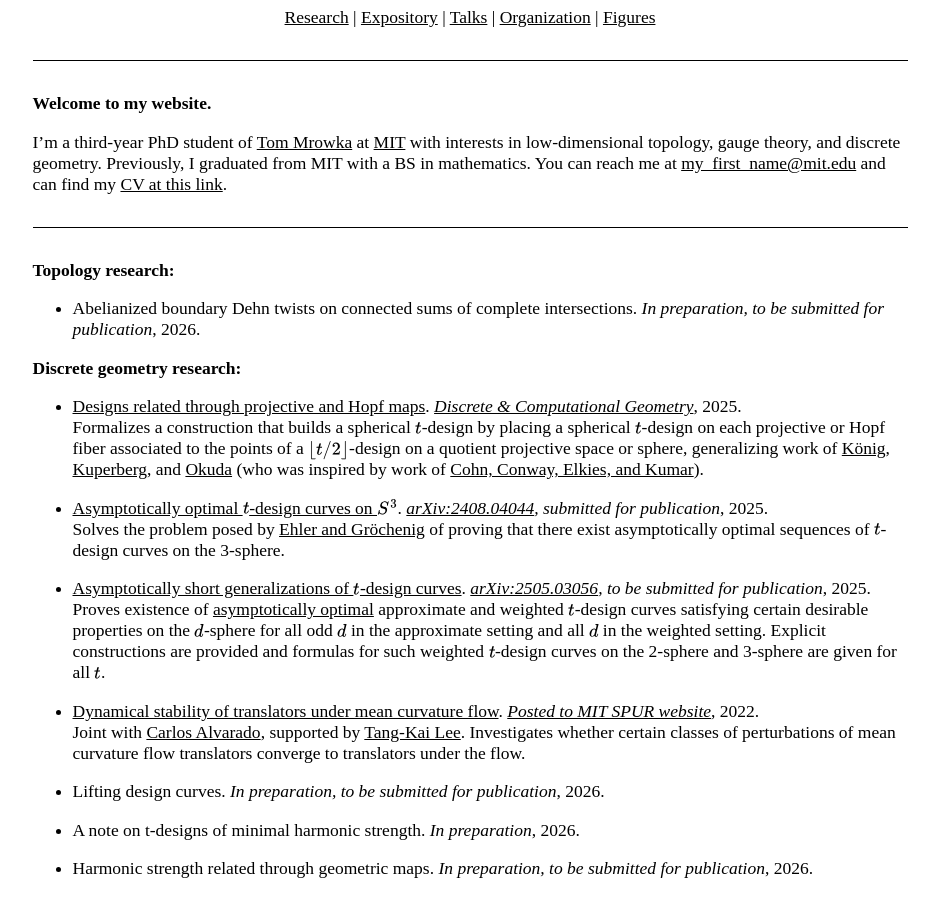
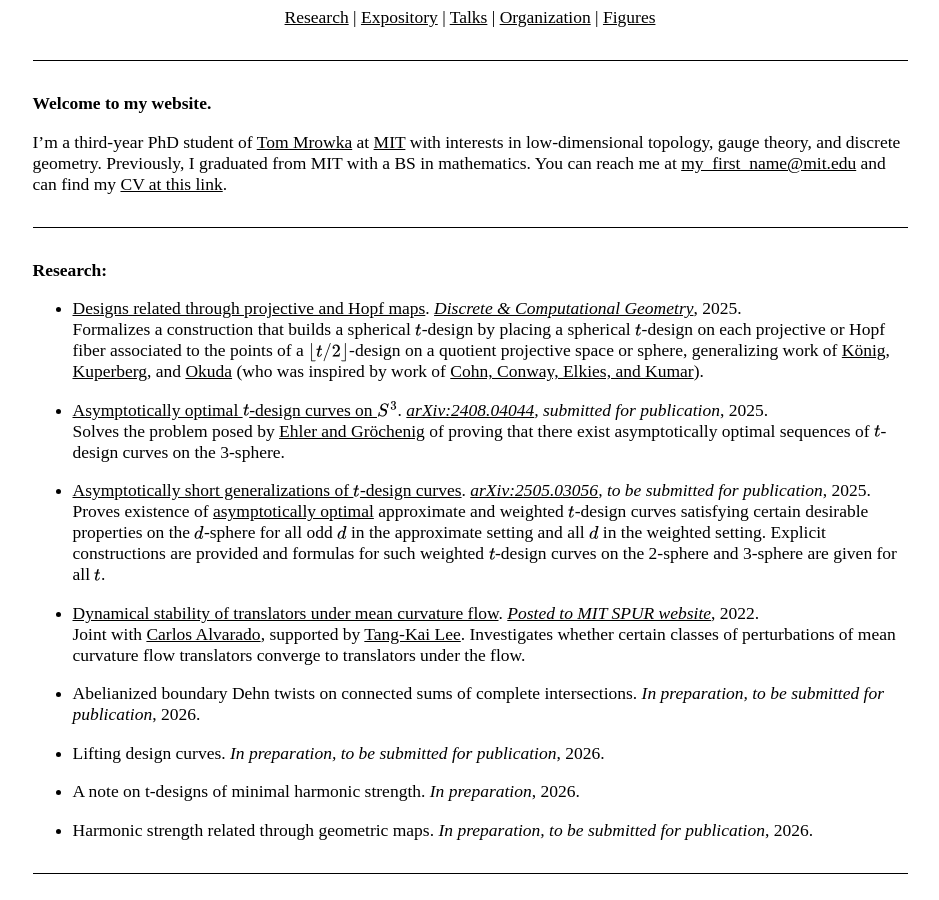
Before and after one commit to AyodejiLindblad/AyodejiLindblad.github.io, a Jekyll site: the page built from index.md, in a window 1280 px wide and 900 px high, scrolled down 376 px. Shown: the whole window, without its empty margins (170-1109 px from the left). Built offline with Jekyll 4.4.1, drawn with Linux system fonts in a browser that asks for light colours; some web fonts are replaced; part of the change alters nothing that is shown.

Commit message:
Research

```diff
--- a/index.md
+++ b/index.md
@@ -37,11 +37,7 @@ I'm a third-year PhD student of [Tom Mrowka](https://math.mit.edu/~mrowka/) at [
 
 <div id="research" class="toc-jump"></div>
 
-**Topology research:**
-
-* Abelianized boundary Dehn twists on connected sums of complete intersections. *In preparation, to be submitted for publication*, 2026.
-
-**Discrete geometry research:**
+**Research:**
 
 * [Designs related through projective and Hopf maps](https://rdcu.be/eSi5F). *[Discrete & Computational Geometry](https://link.springer.com/article/10.1007/s00454-025-00805-7)*, 2025.
     Formalizes a construction that builds a spherical $t$\-design by placing a spherical $t$\-design on each projective or Hopf fiber associated to the points of a $\lfloor t/2\rfloor$-design on a quotient projective space or sphere, generalizing work of [König](https://mathscinet.ams.org/mathscinet/article?mr=1797231), [Kuperberg](https://epubs.siam.org/doi/10.1137/040615584), and [Okuda](https://arxiv.org/abs/1506.08414) (who was inspired by work of [Cohn, Conway, Elkies, and Kumar](https://projecteuclid.org/journals/experimental-mathematics/volume-16/issue-3/The-D_4-Root-System-Is-Not-Universally-Optimal/em/1204928532.pdf)).
@@ -54,6 +50,8 @@ I'm a third-year PhD student of [Tom Mrowka](https://math.mit.edu/~mrowka/) at [
 
 * [Dynamical stability of translators under mean curvature flow](https://math.mit.edu/research/undergraduate/spur/documents/2022/Alvarado_Linblad.pdf). *[Posted to MIT SPUR website](https://math.mit.edu/research/undergraduate/spur/past-projects.html)*, 2022.
     Joint with [Carlos Alvarado](https://alvarado-alvarez.github.io/), supported by [Tang-Kai Lee](https://www.math.columbia.edu/~leetk/). Investigates whether certain classes of perturbations of mean curvature flow translators converge to translators under the flow.
+
+* Abelianized boundary Dehn twists on connected sums of complete intersections. *In preparation, to be submitted for publication*, 2026.
 
 * Lifting design curves. *In preparation, to be submitted for publication*, 2026.
 
```
